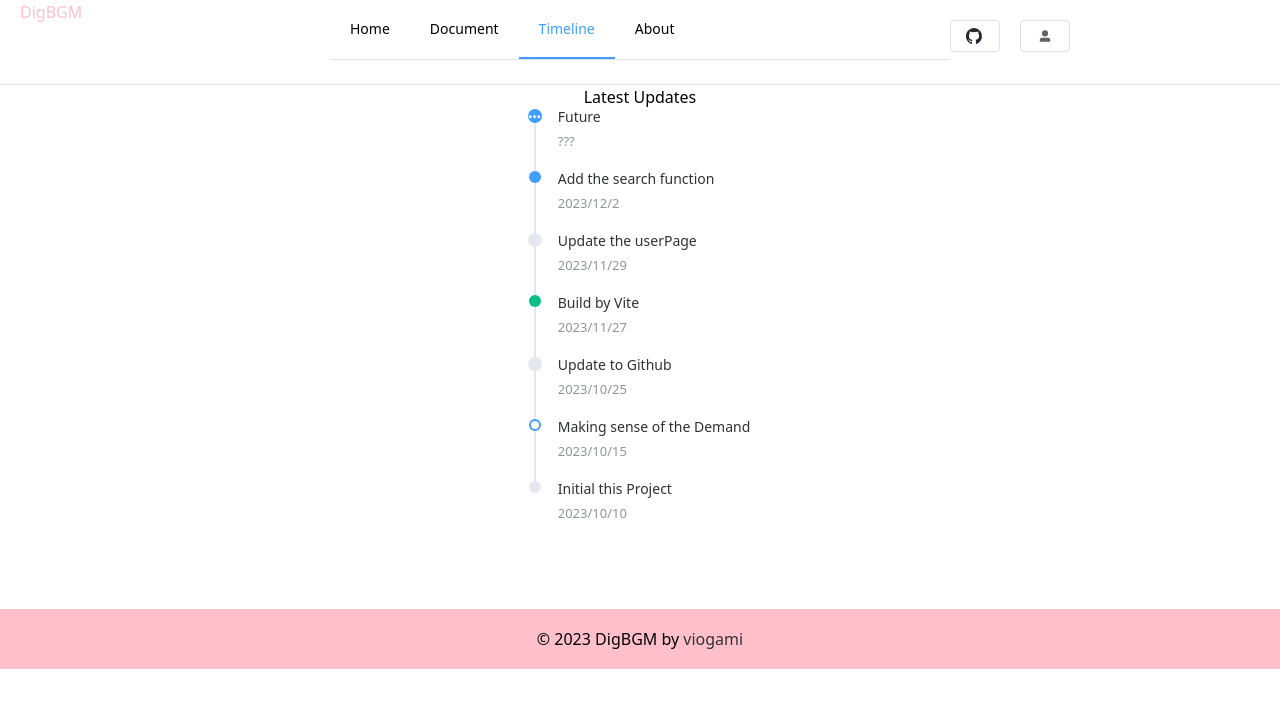
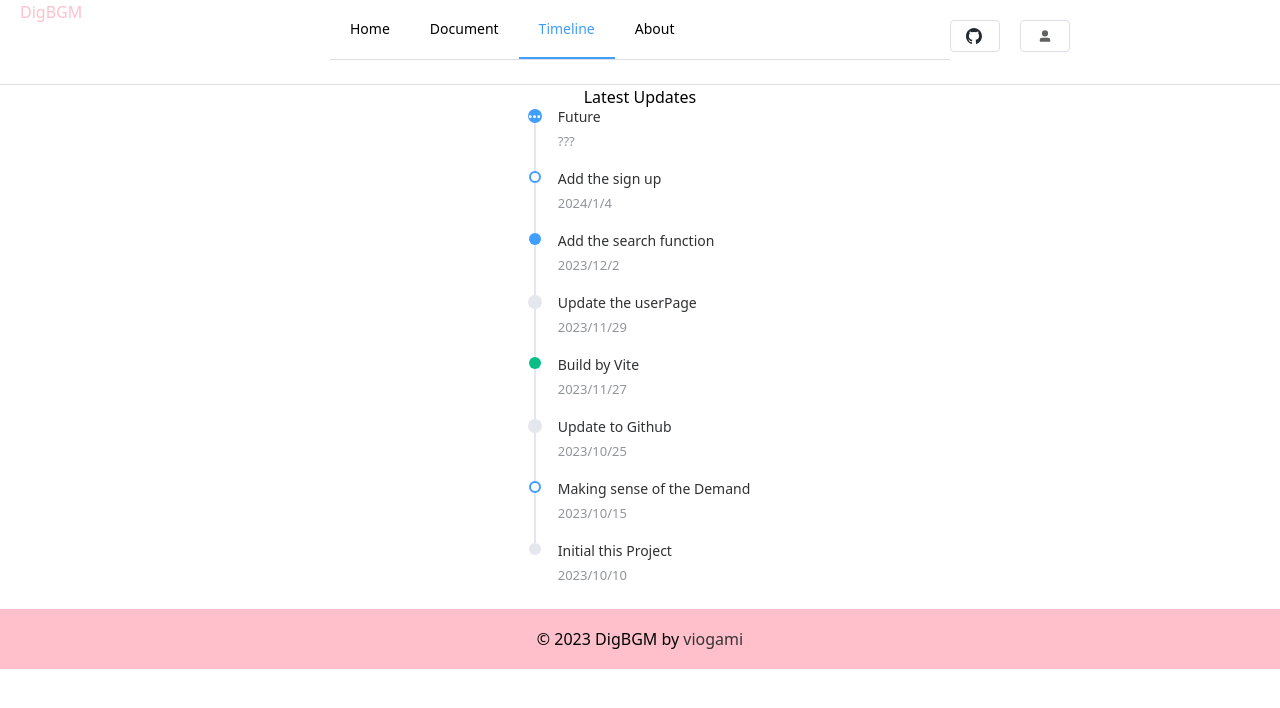
Before and after one commit to viogami/DigBGM_vite, a Vue app: page /timeline in a window 1280 px wide. Shown: the top 708 px of the page. Built offline with nearby package versions, Linux system fonts and the light colour scheme.

Commit message:
update info

```diff
--- a/src/pages/Home/Header.vue
+++ b/src/pages/Home/Header.vue
@@ -77,7 +77,6 @@ import {ElMessage, ElNotification} from "element-plus";
 import router from "../../router/index.js";
 // 引入store
 import { useUserStore } from '../../store/userProfile.js'
-import {ref} from "vue";
 
 defineProps(['menuIndex']) // 定义props实现页面跳转 导航标签也跳转
 
@@ -124,7 +123,7 @@ function toUserInfo() {
   }
   else
     ElMessage({
-      message: 'Please login fist',
+      message: 'Please login first',
       type: 'warning',
       duration: 2000,
     })
--- a/src/pages/Timeline.vue
+++ b/src/pages/Timeline.vue
@@ -10,6 +10,13 @@ const activities = [
     size: 'large',
     type: 'primary',
     icon: MoreFilled
+  },
+  {
+    content: 'Add the sign up ',
+    timestamp: '2024/1/4',
+    size: 'normal',
+    type: 'primary',
+    hollow: true
   },
   {
     content: 'Add the search function',
--- a/src/pages/about.vue
+++ b/src/pages/about.vue
@@ -18,6 +18,8 @@ const count = ref(0)
     </h2>
 
     <h1> 更新日志 </h1>
+    <p>2024/1/2</p>
+    <p>添加了登陆注册功能，连接后端数据库存放用户信息，也可以使用bangumi直接用用户名登陆</p>
     <p>2023/12/2</p>
     <p>更新了doc文档显示，更加符合视觉。添加了条件搜索，增加了默认搜索信息。注意到,bangumiAPI每次最多返回1000条查询信息。</p>
     <p>2023/11/29</p>
```
Also changed, not shown: 1 other file (tests, documents, lock files or other folders).
